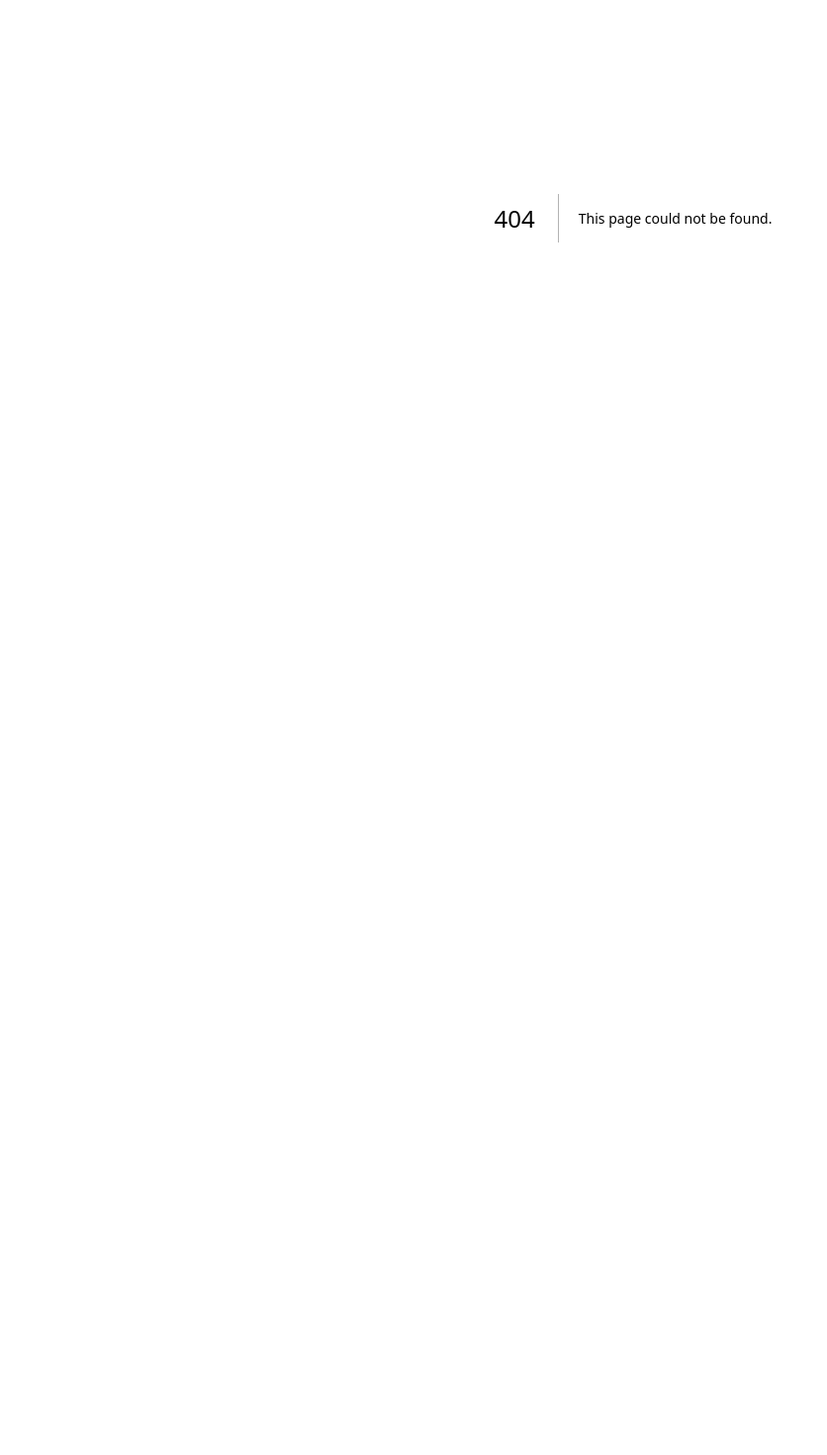
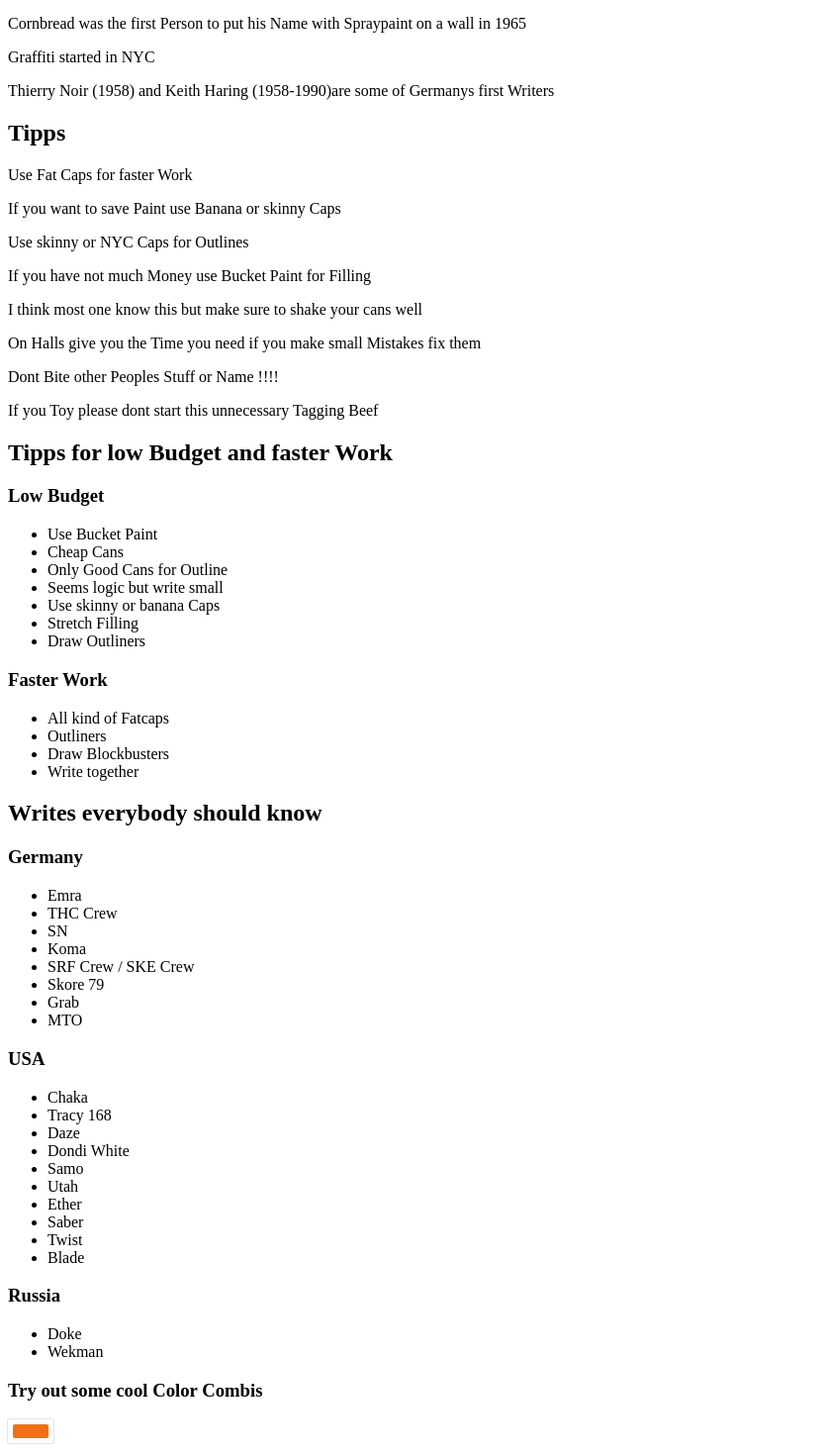
Before and after one commit to janneserichsen/CapStone-Graffstar, a Next.js app: page /info in a window 1280 px wide. Before the commit this address had no page. Shown: the part 180-1650 px from the top of the page at 99% size, without its empty margins (0-836 px from the left). Before the commit the page ends 800 px from the top, so only its background shows below. Built offline with nearby package versions, Linux system fonts and the light colour scheme.

Commit message:
folder strcuture changed

```diff
--- a/package.json
+++ b/package.json
@@ -15,6 +15,7 @@
     "eslint-config-next": "13.1.2",
     "next": "13.1.2",
     "react": "18.2.0",
+    "react-color": "^2.19.3",
     "react-dom": "18.2.0",
     "styled-components": "^5.3.6"
   },
--- /dev/null
+++ b/pages/buttonexample/index.js
@@ -0,0 +1,78 @@
+import React from "react";
+import reactCSS from "reactcss";
+import { SketchPicker } from "react-color";
+
+class ButtonExample extends React.Component {
+  state = {
+    displayColorPicker: false,
+    color: {
+      r: "241",
+      g: "112",
+      b: "19",
+      a: "1",
+    },
+  };
+
+  handleClick = () => {
+    this.setState({ displayColorPicker: !this.state.displayColorPicker });
+  };
+
+  handleClose = () => {
+    this.setState({ displayColorPicker: false });
+  };
+
+  handleChange = (color) => {
+    this.setState({ color: color.rgb });
+  };
+
+  render() {
+    const styles = reactCSS({
+      default: {
+        color: {
+          width: "36px",
+          height: "14px",
+          borderRadius: "2px",
+          background: `rgba(${this.state.color.r}, ${this.state.color.g}, ${this.state.color.b}, ${this.state.color.a})`,
+        },
+        swatch: {
+          padding: "5px",
+          background: "#fff",
+          borderRadius: "1px",
+          boxShadow: "0 0 0 1px rgba(0,0,0,.1)",
+          display: "inline-block",
+          cursor: "pointer",
+        },
+        popover: {
+          position: "absolute",
+          zIndex: "2",
+        },
+        cover: {
+          position: "fixed",
+          top: "0px",
+          right: "0px",
+          bottom: "0px",
+          left: "0px",
+        },
+      },
+    });
+
+    return (
+      <div>
+        <div style={styles.swatch} onClick={this.handleClick}>
+          <div style={styles.color} />
+        </div>
+        {this.state.displayColorPicker ? (
+          <div style={styles.popover}>
+            <div style={styles.cover} onClick={this.handleClose} />
+            <SketchPicker
+              color={this.state.color}
+              onChange={this.handleChange}
+            />
+          </div>
+        ) : null}
+      </div>
+    );
+  }
+}
+
+export default ButtonExample;
--- /dev/null
+++ b/pages/info/index.js
@@ -0,0 +1,91 @@
+import ButtonExample from "../buttonexample";
+import Navbar from "../navbar";
+
+export default function infoPage() {
+  return (
+    <>
+      <h1>Graffstar</h1>
+      <h2>Nice to know</h2>
+      <p>Did you know Rapper Sido has his Name from his Graffiti Name</p>
+      <p>Same for Fler and Ufo 361</p>
+      <p>
+        Cornbread was the first Person to put his Name with Spraypaint on a wall
+        in 1965
+      </p>
+      <p>Graffiti started in NYC</p>
+      <p>
+        Thierry Noir (1958) and Keith Haring (1958-1990)are some of Germanys
+        first Writers
+      </p>
+      <h2>Tipps</h2>
+      <p>Use Fat Caps for faster Work</p>
+      <p>If you want to save Paint use Banana or skinny Caps</p>
+      <p>Use skinny or NYC Caps for Outlines</p>
+      <p>If you have not much Money use Bucket Paint for Filling</p>
+      <p>I think most one know this but make sure to shake your cans well</p>
+      <p>
+        On Halls give you the Time you need if you make small Mistakes fix them
+      </p>
+      <p>Dont Bite other Peoples Stuff or Name !!!!</p>
+      <p>If you Toy please dont start this unnecessary Tagging Beef</p>
+      <h2>Tipps for low Budget and faster Work</h2>
+      <h3>Low Budget</h3>
+      <ul>
+        <li>Use Bucket Paint</li>
+        <li>Cheap Cans</li>
+        <li>Only Good Cans for Outline</li>
+        <li>Seems logic but write small</li>
+        <li>Use skinny or banana Caps</li>
+        <li>Stretch Filling</li>
+        <li>Draw Outliners</li>
+      </ul>
+      <h3>Faster Work</h3>
+      <ul>
+        <li>All kind of Fatcaps</li>
+        <li>Outliners</li>
+        <li>Draw Blockbusters</li>
+        <li>Write together</li>
+      </ul>
+
+      <h2>Writes everybody should know</h2>
+      <h3>Germany</h3>
+      <ul>
+        <li>Emra</li>
+        <li>THC Crew</li>
+        <li>SN</li>
+        <li>Koma</li>
+        <li>SRF Crew / SKE Crew</li>
+        <li>Skore 79</li>
+        <li>Grab</li>
+        <li>MTO</li>
+      </ul>
+      <h3>USA</h3>
+      <ul>
+        <li>Chaka</li>
+        <li>Tracy 168</li>
+        <li>Daze</li>
+        <li>Dondi White</li>
+        <li>Samo</li>
+        <li>Utah</li>
+        <li>Ether</li>
+        <li>Saber</li>
+        <li>Twist</li>
+        <li>Blade</li>
+      </ul>
+      <h3>Russia</h3>
+      <ul>
+        <li>Doke</li>
+        <li>Wekman</li>
+      </ul>
+      <section>
+        <h3>Try out some cool Color Combis</h3>
+        <ButtonExample />
+        <p>Filling</p>
+        <ButtonExample />
+        <p>Outline</p>
+      </section>
+
+      <Navbar />
+    </>
+  );
+}
```
Also changed, not shown: components/Comment/index.js (renamed from pages/components/Comment/index.js), components/list/index.js (renamed from pages/components/list/index.js), 1 other file (tests, documents, lock files or other folders).
